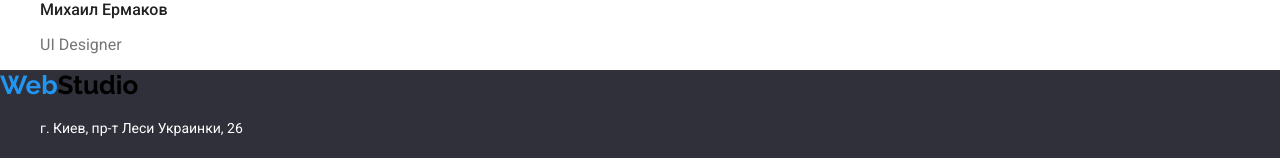
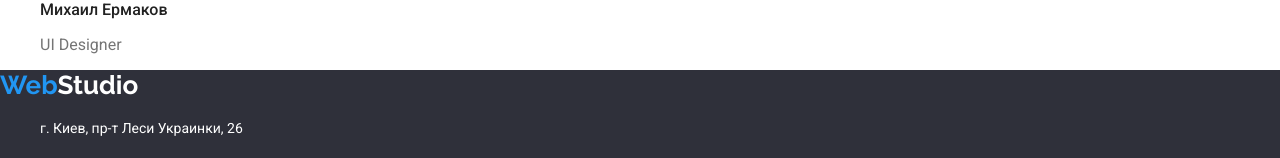
Before and after one commit to DeniOS777/goit-markup-hw-02, a plain HTML site: page index.html in a window 1280 px wide. Shown: the part 3087-3245 px from the top of the page. Drawn offline with nearby package versions, Linux system fonts and the light colour scheme.

Commit message:
Update style.css

```diff
--- a/css/style.css
+++ b/css/style.css
@@ -151,6 +151,12 @@ body {
   background-color: #2f303a;
 }
 
+.logo-studio {
+  color: #ffffff;
+}
+
+/* Физический адрес студии */
+
 .contacts-text {
   font-style: normal;
   font-size: 14px;
@@ -167,6 +173,8 @@ body {
   color: rgba(255, 255, 255, 0.6);
 }
 
+/* Эффект выделения цветом при наведении и фокусе */
+
 .contacts-secondary:hover,
 .contacts-secondary:focus {
   color: #2196f3;
```
